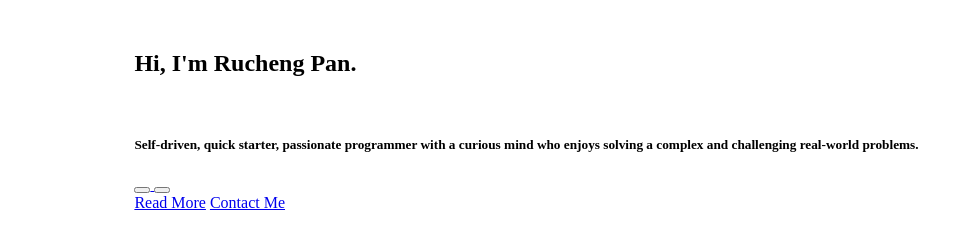
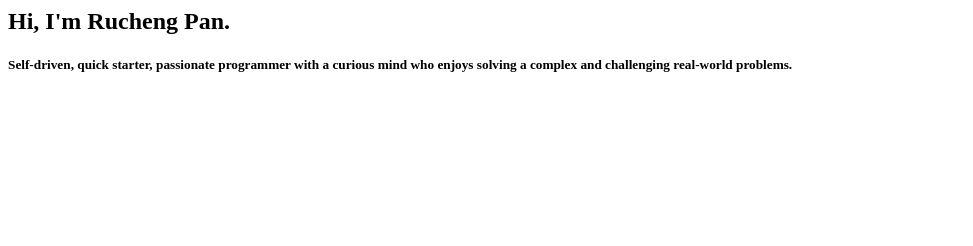
Before and after one commit to ruchengpan/ruchengpan.github.io, a plain HTML site: page index.html in a window 1280 px wide. Shown: the whole page, without its empty margins (0-973 px from the left). Drawn offline with Linux system fonts and the light colour scheme.

Commit message:
simplify

```diff
--- a/index.html
+++ b/index.html
@@ -1,33 +1,5 @@
 <main>
-    <section id="intro" class="section scrollspy full-height">
-        <div class="overlay"></div>
-        <div class="container">
-          <div class="col-md-9">
-            <div class="content section-padding valign" style="margin-left: 10%; margin-top: 50px;">
-              <div class="caption">
-                <h2>Hi, I'm <span class="teal">Rucheng Pan.</span></h2>
-                <h5 style="color:#fff">A <span class="typing" style="font-weight: 300; color:#fd0000"></span></h5>
-                <!-- <h5 style="color:#00796b">A <span class="typing" style="font-weight: 300; color:#fff"></span></h5> -->
-                <h5>Self-driven, quick starter, passionate programmer with a curious mind who enjoys solving a complex and challenging real-world problems.</h5>
-              </div>
-              <div class="social">
-                <a href="http://linkedin.com/in/ruchengpan" target="_blank">
-                  <button class="icon-btn linkedin">
-                    <i class="fa fa-linkedin"></i>
-                  </button>
-                </a>
-                <a href="https://github.com/ruchengpan/" target="_blank">
-                  <button class="icon-btn github">
-                    <i class="fa fa-github"></i>
-                  </button>
-                </a>
-              </div>
-              <div class='buttons'>
-                <a href="#about" class="readme">Read More</a>
-                <a href="#contact" class="contactme">Contact Me</a>
-              </div>
-            </div>
-          </div>
-        </div>
-      </section>
+    <h2>Hi, I'm <span class="teal">Rucheng Pan.</span></h2>
+    <h5>Self-driven, quick starter, passionate programmer with a curious mind who enjoys solving a complex and challenging real-world problems.</h5>
+
 </main>
```
